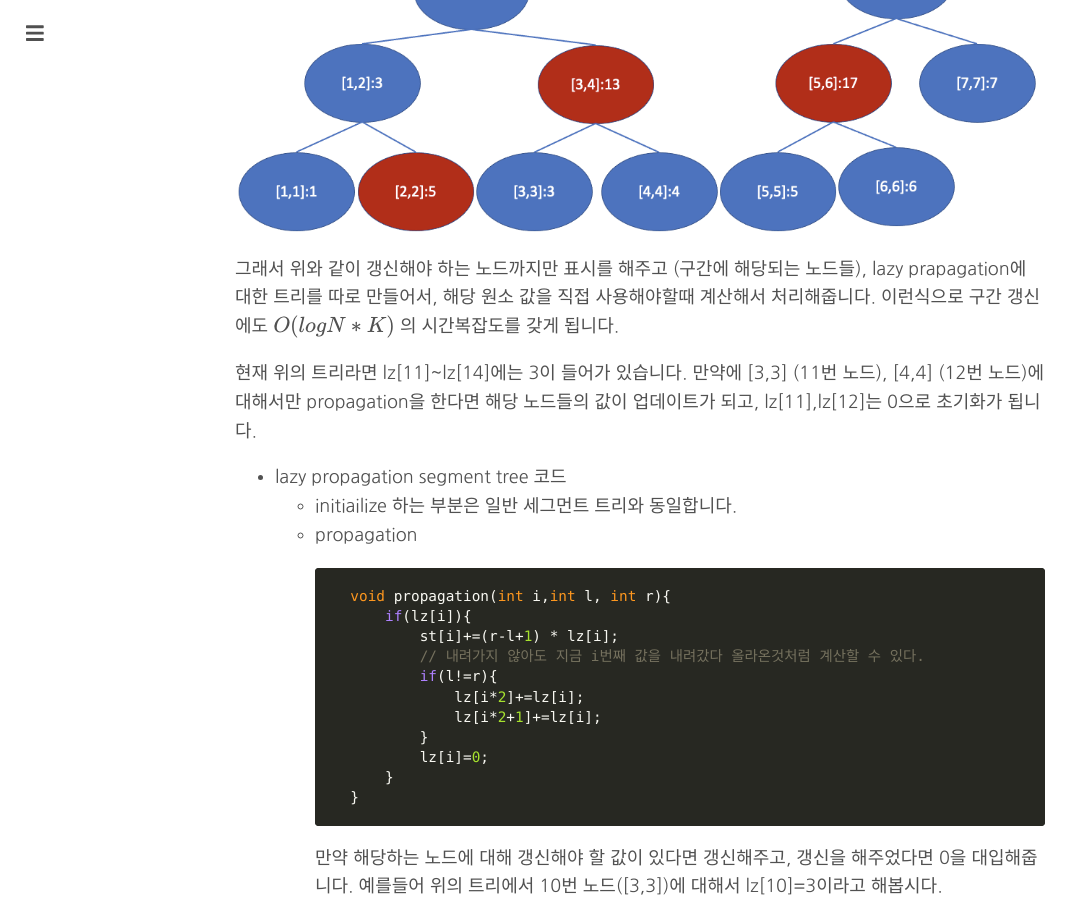
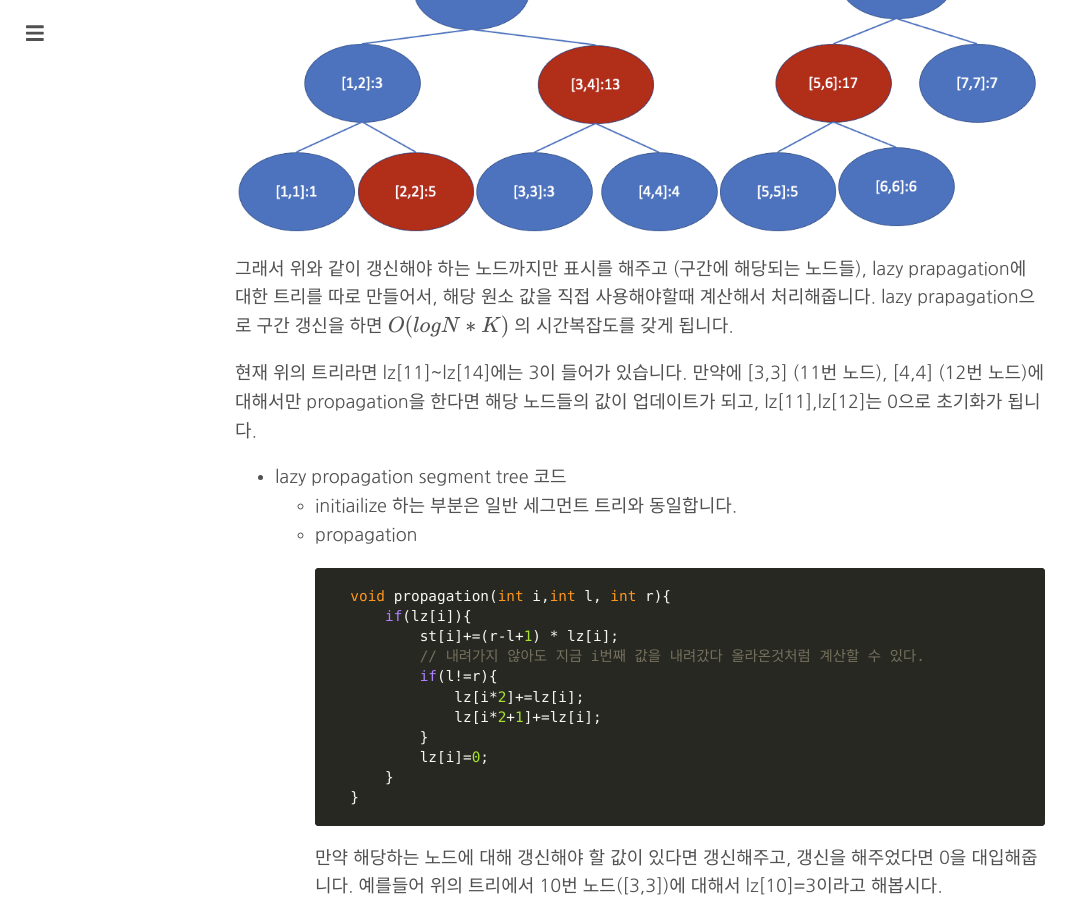
Before and after one commit to changhyeonnam/changhyeonnam.github.io, a Jekyll site: the page built from _posts/2021/2021-11-06-segment_tree.md, in a window 1280 px wide and 900 px high, scrolled down 4260 px. Shown: the whole window, without its empty margins (0-1082 px from the left). Built offline with Jekyll 4.4.1, drawn with Linux system fonts in a browser that asks for light colours; nearby versions of some CDN libraries; formulas are drawn with MathJax 3; comment, search, counter and statistics services are not loaded.

Commit message:
Update 2021-11-06-segment_tree.md

```diff
--- a/_posts/2021/2021-11-06-segment_tree.md
+++ b/_posts/2021/2021-11-06-segment_tree.md
@@ -183,7 +183,7 @@ int main(){
 
 ![Untitled](/images/2021/segment/l3.png)
 
-그래서 위와 같이 갱신해야 하는 노드까지만 표시를 해주고 (구간에 해당되는 노드들), lazy prapagation에 대한 트리를 따로 만들어서, 해당 원소 값을 직접 사용해야할때 계산해서 처리해줍니다. 이런식으로 구간 갱신에도 $O(logN * K)$ 의 시간복잡도를 갖게 됩니다.
+그래서 위와 같이 갱신해야 하는 노드까지만 표시를 해주고 (구간에 해당되는 노드들), lazy prapagation에 대한 트리를 따로 만들어서, 해당 원소 값을 직접 사용해야할때 계산해서 처리해줍니다. lazy prapagation으로 구간 갱신을 하면 $O(logN * K)$ 의 시간복잡도를 갖게 됩니다.
 
 현재 위의 트리라면 lz[11]~lz[14]에는 3이 들어가 있습니다. 만약에 [3,3] (11번 노드), [4,4] (12번 노드)에 대해서만 propagation을 한다면 해당 노드들의 값이 업데이트가 되고, lz[11],lz[12]는 0으로 초기화가 됩니다.
 
```
